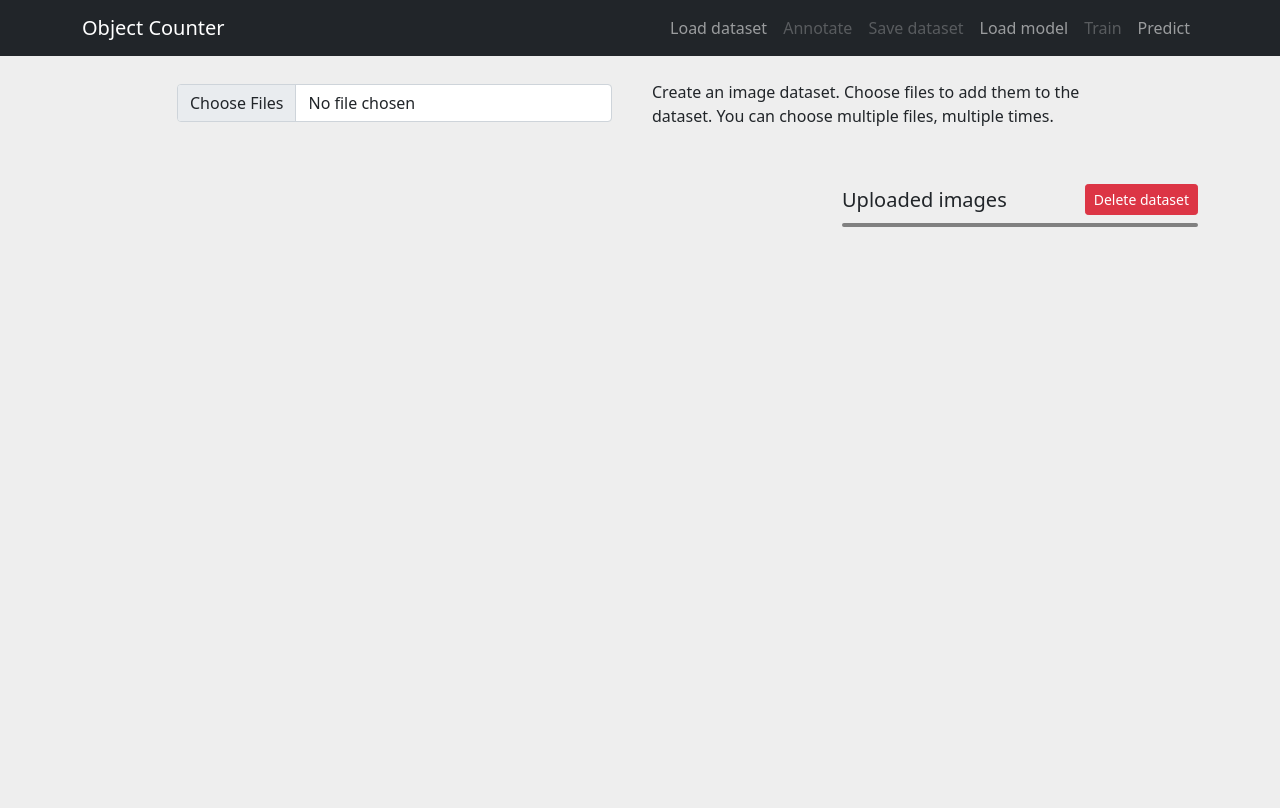
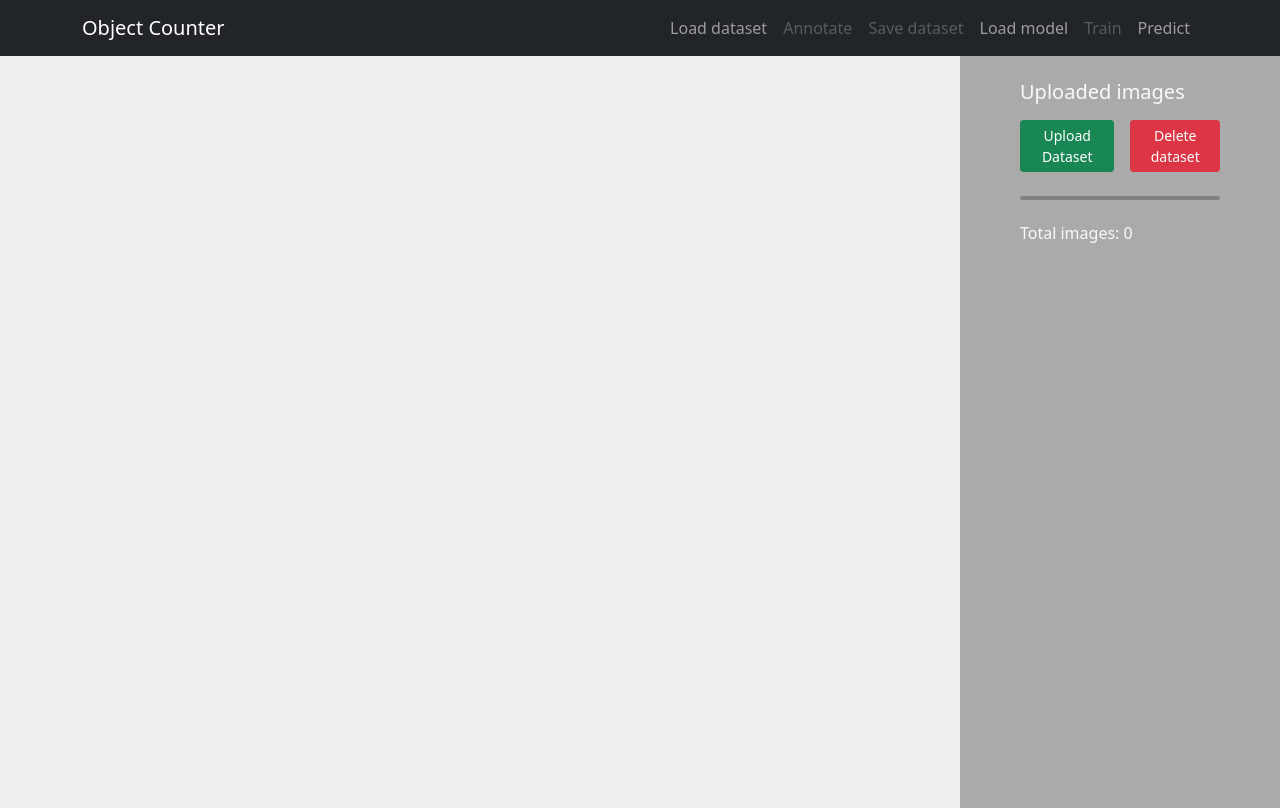
Before and after one commit to kkeroo/object_counter, a React (Create React App) app in the folder client/: page / in a window 1280 px wide. Built offline with nearby package versions, Linux system fonts and the light colour scheme.

Commit message:
Spremenjen izgled Load Dataset page-a.

```diff
--- a/client/src/App.js
+++ b/client/src/App.js
@@ -31,7 +31,7 @@ class App extends Component {
       filenameErrorMessage: "", // error message (eg. unvalid filename, contains . or space)
       currentlyUploadingAnnotationsFile: false, // boolean, indicates if we are uploading annotatitions file
       toggleInstantAnottations: false, // boolean, idicates we if want to enable new marker creation after marker is created
-      alreadyTraining: false
+      alreadyTraining: false // boolean, idicates if we already sent data to backend...
     };
     this.imgRef = React.createRef();
     this.markerArea = null;
--- a/client/src/components/LoadDataset.css
+++ b/client/src/components/LoadDataset.css
@@ -3,12 +3,25 @@
 }
 
 .images-list {
+    margin-right: 3rem;
+    margin-left: 3rem;
     max-height: 500px;
     overflow-y: auto;
     border: 2px solid gray;
 }
 
+.image-list-container {
+    height: 94vh;
+    background-color: #AAA;
+}
+
 .image-preview-container {
+    text-align: right;
+}
+
+.preview-image {
     /* background-color: #DDD; */
-    min-height: 70vh;
+    /* min-height: 70vh; */
+    max-height: 80vh;
+    width: auto;
 }
--- a/client/src/components/LoadDataset.js
+++ b/client/src/components/LoadDataset.js
@@ -9,38 +9,64 @@ import ImageList from './ImageList';
 
 const LoadDataset = (props) => {
 
+    // return (
+    //     <div className="LoadDataset">
+    //         <Container className="mt-3">
+    //             <Row className="mb-4 mt-4">
+    //                 <Col lg="1"></Col>
+    //                 <Col lg="10">
+    //                     <Row>
+    //                         <Col>
+    //                             <Form className='file-input me-3 mt-1'>
+    //                                 <Form.Group controlId="formFile" className="mb-2">
+    //                                     <Form.Control type="file" multiple accept=".jpg" onChange={(e) => {props.onImageSelected(e);}}/>
+    //                                 </Form.Group>
+    //                             </Form>
+    //                         </Col>
+    //                         <Col>
+    //                             {/* <Button size="md" className="btn-success mt-1" onClick={() => {props.onUploadAnnotationsFile();}}>Upload annotations file</Button> */}
+    //                             {/* <Form.Control className="mt-1" type="file" accept=".txt" onChange={(e) => {props.onUploadAnnotationsFile(e);}}/> */}
+    //                             <p className="" variant="light">Create an image dataset. Choose files to add them to the dataset. You can choose
+    //                             multiple files, multiple times.</p>
+    //                         </Col>
+    //                     </Row>
+    //                 </Col>
+    //                 <Col lg="1"></Col>
+    //             </Row>
+    //             <Row className="image-preview-container">
+    //                 <Col sm="2" lg="2" className="pt-3"></Col>
+    //                 <Col sm="6" lg="6" className="pt-3">
+    //                     <img className="preview-image" src={props.previewImage != "" ? URL.createObjectURL(props.previewImage) : ""}/>
+    //                 </Col>
+    //                 <Col sm="4" lg="4" className="pt-3 images-list-container">
+    //                     <Stack direction='horizontal' gap="3">
+    //                         <h5>Uploaded images</h5>
+    //                         <Button size="sm" className="btn-danger mb-2 ms-auto" onClick={() => {props.onDeleteDataset();}}>Delete dataset</Button>
+    //                     </Stack>
+    //                     <ImageList
+    //                         images={props.images}
+    //                         onPreviewSelectedImage={props.onPreviewSelectedImage}
+    //                     >
+    //                     </ImageList>
+    //                 </Col>
+    //             </Row>
+    //         </Container>
+    //     </div>
+    // );
     return (
         <div className="LoadDataset">
-            <Container className="mt-3">
-                <Row className="mb-4 mt-4">
-                    <Col lg="1"></Col>
-                    <Col lg="10">
-                        <Row>
-                            <Col>
-                                <Form className='file-input me-3 mt-1'>
-                                    <Form.Group controlId="formFile" className="mb-2">
-                                        <Form.Control type="file" multiple accept=".jpg" onChange={(e) => {props.onImageSelected(e);}}/>
-                                    </Form.Group>
-                                </Form>
-                            </Col>
-                            <Col>
-                                {/* <Button size="md" className="btn-success mt-1" onClick={() => {props.onUploadAnnotationsFile();}}>Upload annotations file</Button> */}
-                                {/* <Form.Control className="mt-1" type="file" accept=".txt" onChange={(e) => {props.onUploadAnnotationsFile(e);}}/> */}
-                                <p className="" variant="light">Create an image dataset. Choose files to add them to the dataset. You can choose
-                                multiple files, multiple times.</p>
-                            </Col>
-                        </Row>
+            <Container fluid className="">
+                <Row>
+                    <Col lg="9">
+                        <div className="image-preview-container mt-5 me-5">
+                            <img className="preview-image" src={props.previewImage != "" ? URL.createObjectURL(props.previewImage) : ""}/>
+                        </div>
                     </Col>
-                    <Col lg="1"></Col>
-                </Row>
-                <Row className="image-preview-container">
-                    <Col sm="2" lg="2" className="pt-3"></Col>
-                    <Col sm="6" lg="6" className="pt-3">
-                        <img className="preview-image" src={props.previewImage != "" ? URL.createObjectURL(props.previewImage) : ""}/>
-                    </Col>
-                    <Col sm="4" lg="4" className="pt-3 images-list-container">
-                        <Stack direction='horizontal' gap="3">
-                            <h5>Uploaded images</h5>
+                    <Col lg="3" className="image-list-container">
+                        <h5 className="text-light mt-4 ms-5">Uploaded images</h5>
+                        <Stack direction='horizontal' gap="3" className="mt-3 mb-3 ms-5 me-5">
+                            <input id="image-file-input" hidden type="file" multiple accept=".jpg" onChange={(e) => {props.onImageSelected(e);}}/>
+                            <Button size="sm" className="btn-success mb-2 me-auto" onClick={() => {document.getElementById('image-file-input').click()}}>Upload Dataset</Button>
                             <Button size="sm" className="btn-danger mb-2 ms-auto" onClick={() => {props.onDeleteDataset();}}>Delete dataset</Button>
                         </Stack>
                         <ImageList
@@ -48,8 +74,10 @@ const LoadDataset = (props) => {
                             onPreviewSelectedImage={props.onPreviewSelectedImage}
                         >
                         </ImageList>
+                        <h6 className="ms-5 mt-4 text-light">Total images: {props.images.length}</h6>
                     </Col>
                 </Row>
+
             </Container>
         </div>
     );
```
